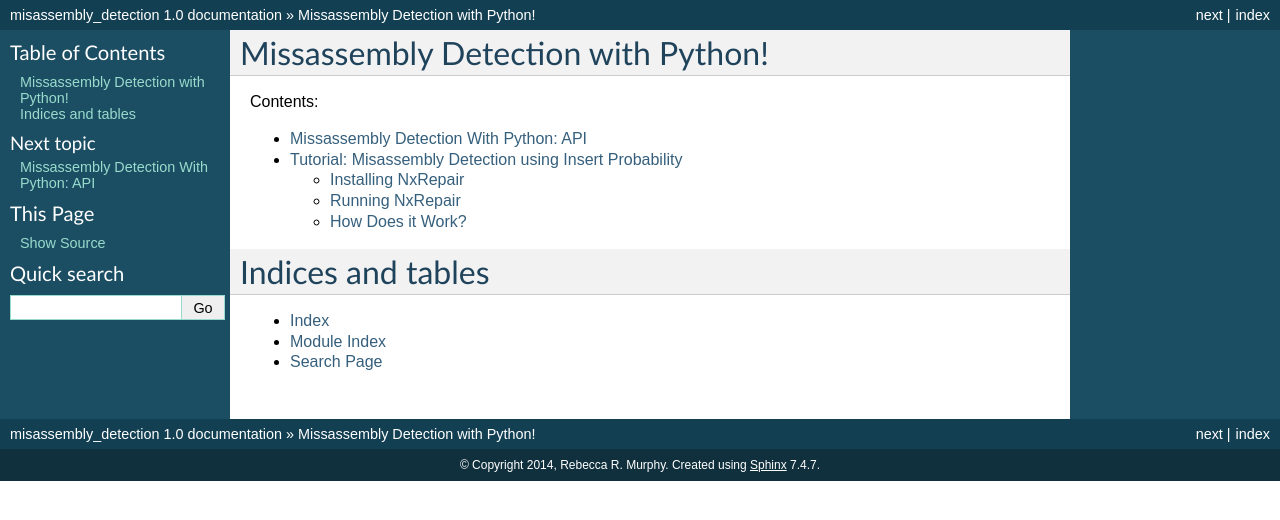
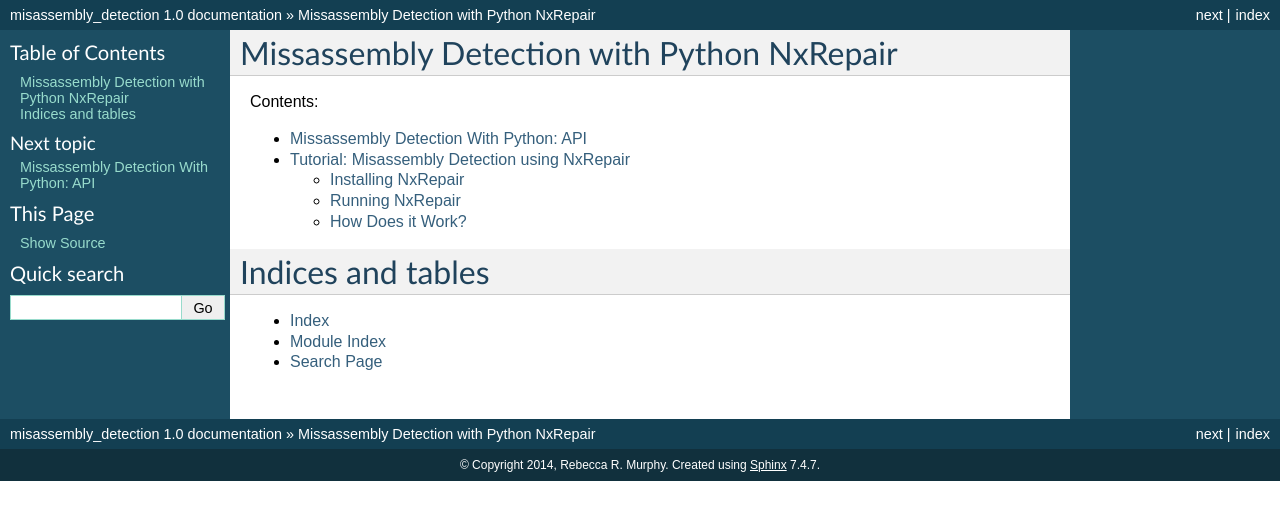
Before and after one commit to rebeccaroisin/nxrepair, a Sphinx documentation site: the page built from docs/source/index.rst, in a window 1280 px wide. Shown: the top 520 px of the page. Built offline with Sphinx 7.4.7, drawn with Linux system fonts in a browser that asks for light colours; formulas are drawn with MathJax 3.

Commit message:
removed incorrect module name from docs titles

```diff
--- a/docs/source/index.rst
+++ b/docs/source/index.rst
@@ -3,8 +3,8 @@
    You can adapt this file completely to your liking, but it should at least
    contain the root `toctree` directive.
 
-Missassembly Detection with Python!
-====================================
+Missassembly Detection with Python NxRepair
+===========================================
 
 Contents:
 
--- a/docs/source/tutorial.rst
+++ b/docs/source/tutorial.rst
@@ -1,5 +1,5 @@
-Tutorial: Misassembly Detection using Insert Probability
-========================================================
+Tutorial: Misassembly Detection using NxRepair
+===============================================
 
 NxRepair is a python module that automatically detects large structural errors in de novo assemblies using Nextera mate pair reads. The decector will break a contig at the site of an identified misassembly and will generate a new fasta file containing both the corrected contigs and the correct, unaffected contigs.
 
```
Also changed, not shown: 11 other files.
